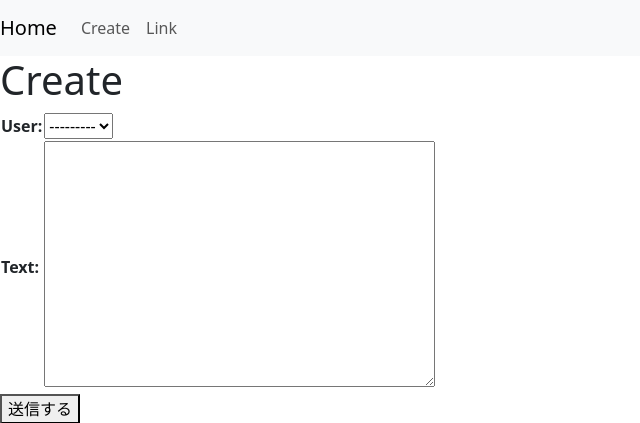
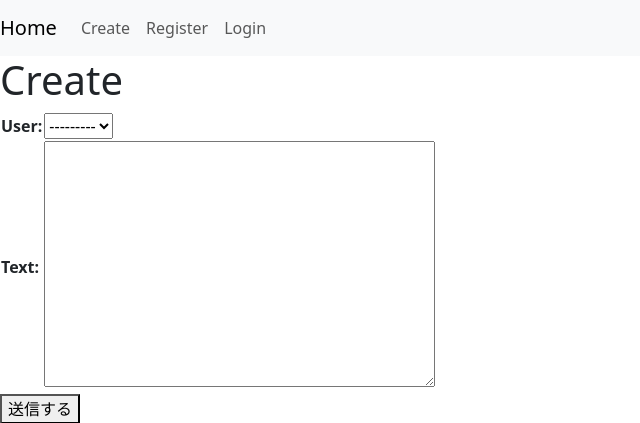
Before and after one commit to ajdjaiuoapooiad/django-django2, a Django app: page /create in a window 1280 px wide. Shown: the top 423 px of the page, without its empty margins (0-640 px from the left). Run offline with Django 4.2, Linux system fonts and the light colour scheme; data comes from the database, SQL or seed files in the repository; both versions use the stored data as it was after the commit.

Commit message:
logout ok

```diff
--- a/core/urls.py
+++ b/core/urls.py
@@ -11,5 +11,6 @@ urlpatterns = [
     path('delete/<int:pk>',views.delete,name='delete'),
     path('register/',views.register.as_view(),name='register'),
     path('login/',views.login.as_view(),name='login'),
+    path('logout/',views.logout.as_view(),name='logout'),
 
 ]
--- a/core/views.py
+++ b/core/views.py
@@ -2,7 +2,7 @@
 from django.shortcuts import redirect, render
 from django.urls import reverse_lazy
 from django.views.generic import CreateView
-from django.contrib.auth.views import LoginView as BaseLoginView
+from django.contrib.auth.views import LoginView,LogoutView
 from core.forms import LoginForm, PostForm, RegisterForm
 from core.models import Post
 from django.contrib.auth import login
@@ -70,6 +70,9 @@ class register(CreateView):
     success_url=reverse_lazy('index')
 
 
-class login(BaseLoginView):
+class login(LoginView):
     form_class = LoginForm
     template_name='core/login.html'
+
+class logout(LogoutView):
+    success_url=reverse_lazy('index')
--- a/django2/settings.py
+++ b/django2/settings.py
@@ -120,6 +120,7 @@ USE_TZ = True
 STATIC_URL = 'static/'
 
 LOGIN_REDIRECT_URL = "index"
+LOGOUT_REDIRECT_URL = "login"
 
 # Default primary key field type
 # https://docs.djangoproject.com/en/4.2/ref/settings/#default-auto-field
--- a/templates/navbar.html
+++ b/templates/navbar.html
@@ -9,9 +9,19 @@
         <li class="nav-item active">
           <a class="nav-link" href="{% url 'create' %}">Create </span></a>
         </li>
+
+        {% if request.user.is_authenticated %}
         <li class="nav-item">
-          <a class="nav-link" href="{% url 'index' %}">Link</a>
+          <a class="nav-link" href="{% url 'logout' %}">Logout</a>
         </li>
+        {% else %}
+        <li class="nav-item">
+          <a class="nav-link" href="{% url 'register' %}">Register</a>
+        </li>
+        <li class="nav-item">
+          <a class="nav-link" href="{% url 'login' %}">Login</a>
+        </li>
+        {% endif %}
       </ul>
     </div>
   </nav>
```
Also changed, not shown: db.sqlite3.
